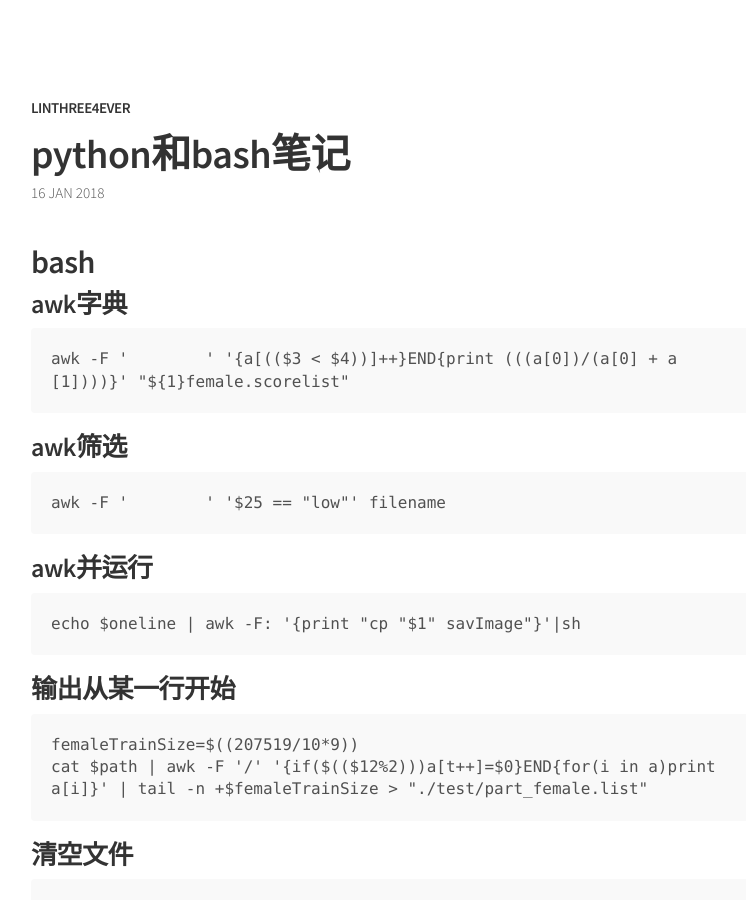
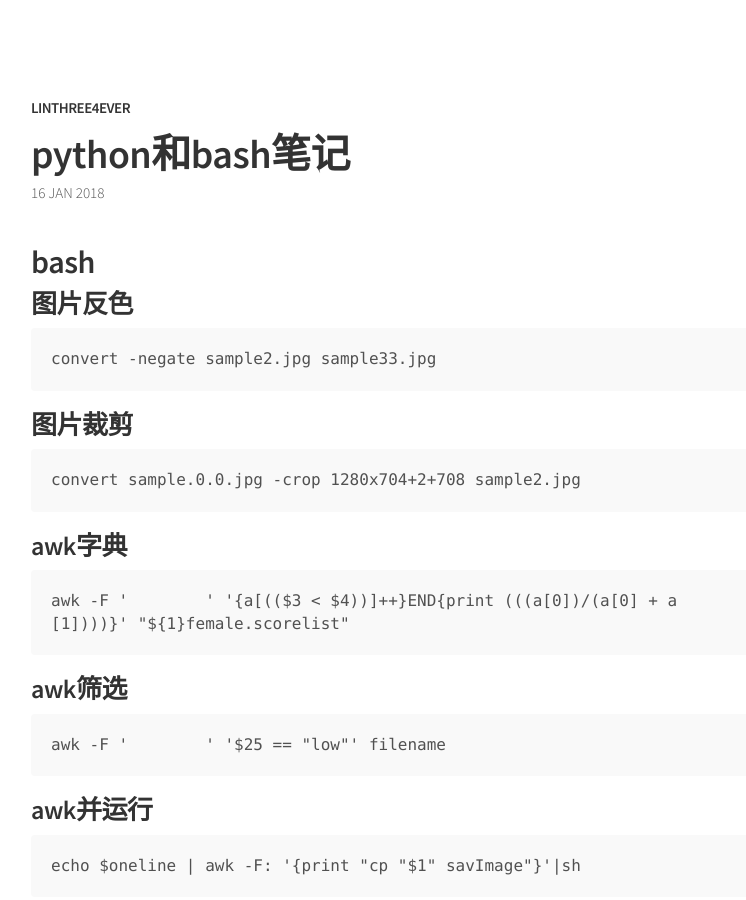
Before and after one commit to iiunlris/iiunlris.github.io, a Jekyll site: the page built from _posts/2018-01-16-.md, in a window 1280 px wide and 900 px high. Shown: the whole window, without its empty margins (249-995 px from the left). Built offline with Jekyll 4.4.1, drawn with Linux system fonts in a browser that asks for light colours.

Commit message:
Update 2018-01-16-.md

````diff
--- a/_posts/2018-01-16-.md
+++ b/_posts/2018-01-16-.md
@@ -6,6 +6,16 @@ categories: blog
 ---
 
 ## bash
+
+### 图片反色
+```
+convert -negate sample2.jpg sample33.jpg
+```
+
+### 图片裁剪
+```
+convert sample.0.0.jpg -crop 1280x704+2+708 sample2.jpg
+```
 
 ### awk字典
 ```
````
